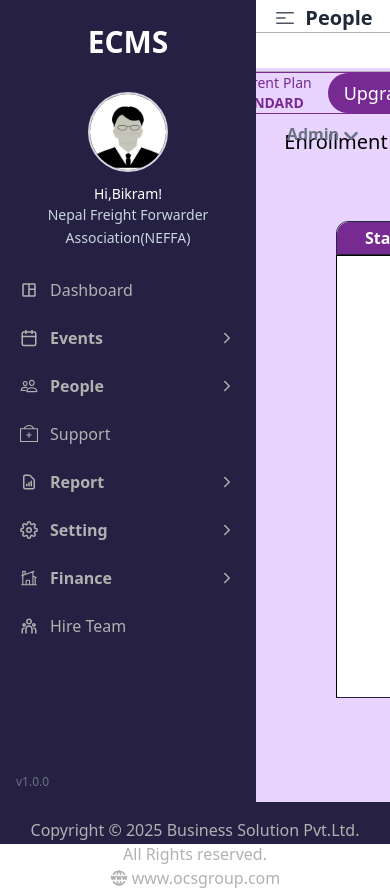
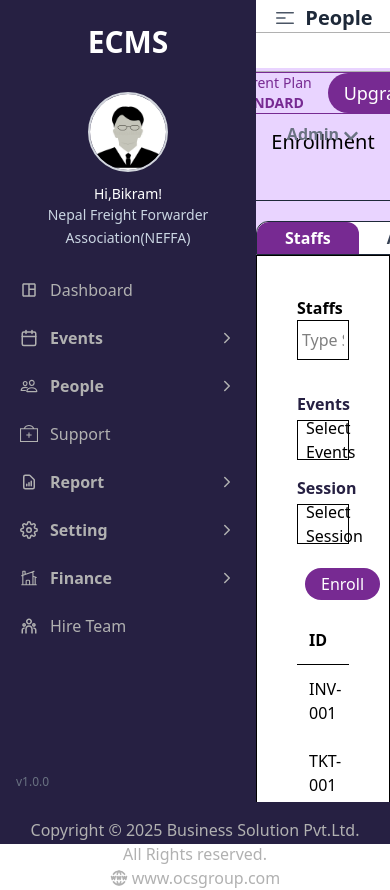
Before and after one commit to koiraladarwin/ecmsadminpage, a React (Vite) app: page /people/enroll in a window 390 px wide. Built offline with nearby package versions, Linux system fonts and the light colour scheme.

Commit message:
feat:make the form responsive

```diff
--- a/src/features/dashboard/people/components/enrolldetail/EnrollList.jsx
+++ b/src/features/dashboard/people/components/enrolldetail/EnrollList.jsx
@@ -24,8 +24,8 @@ function EnrollList({ data }) {
               <td className="p-3">{item.event}</td>
               <td className="p-3">{item.session}</td>
               <td className="p-3">{item.entry}</td>
-              <td className='underline cursor-pointer'>Modify</td>
-              <td className='underline cursor-pointer'>Remove</td>
+              <td className='underline p-1 cursor-pointer'>Modify</td>
+              <td className='underline p-1 cursor-pointer'>Remove</td>
             </tr>
           ))}
         </tbody>
--- a/src/features/dashboard/people/components/form/EnrollAttendeeFor,.jsx
+++ b/src/features/dashboard/people/components/form/EnrollAttendeeForm.jsx
@@ -48,10 +48,10 @@ function EnrollAttendeeForm() {
   }
 
   return (
-    <div className='w-full bg-white px-20 py-10 border-[1.3px] border-b-sidebar-bg space-y-6'>
+    <div className='w-full bg-white px-10 py-10 border-[1.3px] border-b-sidebar-bg space-y-6'>
 
       {/* Attendee and Event Row */}
-      <div className='flex items-end  w-full gap-6'>
+      <div className='flex flex-col lg:flex-row lg:items-end w-full gap-6'>
         <div className='flex flex-col flex-1'>
           <SearchableDropdown
             label='Attendees'
@@ -59,7 +59,6 @@ function EnrollAttendeeForm() {
             onSelect={(attendee) => handleSelect('attendee', attendee)}
           />
         </div>
-
         <div className='flex flex-col flex-1'>
           <CustomDropdown
             label='Events'
@@ -70,7 +69,7 @@ function EnrollAttendeeForm() {
       </div>
 
       {/* Session and Entry Row */}
-      <div className='flex  w-full gap-6'>
+      <div className='flex flex-col lg:flex-row lg:items-end w-full gap-6'>
         <div className='flex flex-col flex-1'>
           <CustomDropdown
             label='Session'
--- a/src/features/dashboard/people/components/form/EnrollStaffForm.jsx
+++ b/src/features/dashboard/people/components/form/EnrollStaffForm.jsx
@@ -46,9 +46,9 @@ function EnrollStaffForm() {
   }
 
   return (
-    <div className='w-full bg-white px-20 py-10 border-[1.3px] border-b-sidebar-bg '>
+    <div className='w-full bg-white px-10 py-10 border-[1.3px] border-b-sidebar-bg '>
       {/* staff and events */}
-      <div className='flex items-end w-full gap-8'>
+      <div className='flex flex-col lg:flex-row lg:items-end w-full gap-8'>
         <div className='flex flex-col flex-1'>
           <SearchableDropdown label='Staffs' options={staffOptions} onSelect={(attendee) => handleSelect('attendee', attendee)} />
         </div>
@@ -64,8 +64,8 @@ function EnrollStaffForm() {
       </div>
 
       {/* session and enroll */}
-      <div className='flex items-end w-full gap-6 py-4'>
-        <div className='flex flex-col w-[48%]'>
+      <div className='flex flex-col lg:flex-row lg:items-end w-full gap-6 py-4'>
+        <div className='flex flex-col lg:w-[48%]'>
           <CustomDropdown
             label='Session'
             options={sessionOptions}
--- a/src/features/dashboard/people/pages/EnrollPage.jsx
+++ b/src/features/dashboard/people/pages/EnrollPage.jsx
@@ -2,14 +2,14 @@ import React, { useState } from 'react'
 import PeopleScreenHeader from '../components/PeopleScreenHeader'
 import FilterTab from '../components/FilterTab'
 import EnrollStaffForm from '../components/form/EnrollStaffForm'
-import EnrollAttendeeForm from '../components/form/EnrollAttendeeFor,'
+import EnrollAttendeeForm from '../components/form/EnrollAttendeeForm'
 
 
 function EnrollPage() {
   const [activeTab, setActiveTab] = useState('Staffs')
   return (
     <>
-      <div className='w-full px-20 pb-20 '>
+      <div className='w-full lg:px-20 pb-20 '>
         <PeopleScreenHeader title='Enrollment' showForm={false} showBtn={false} />
         <FilterTab filterByTitle1="Staffs" filterByTitle2="Attendees" activeTab={activeTab} setActiveTab={setActiveTab}
         />
```
